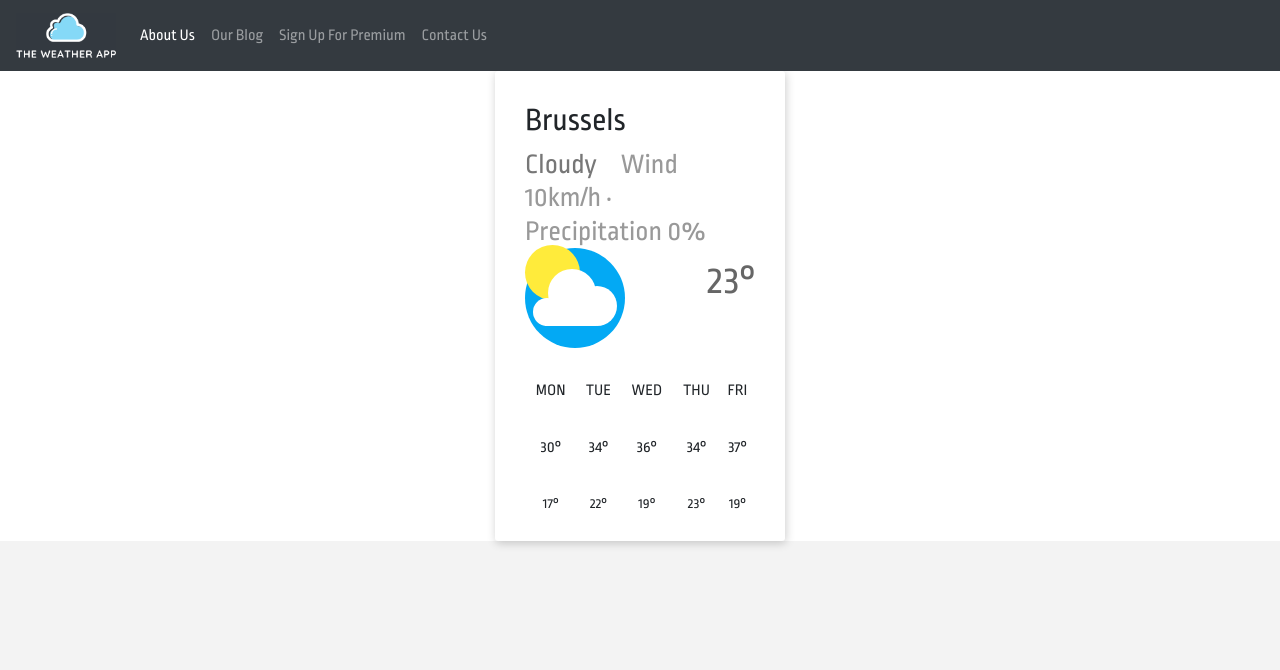
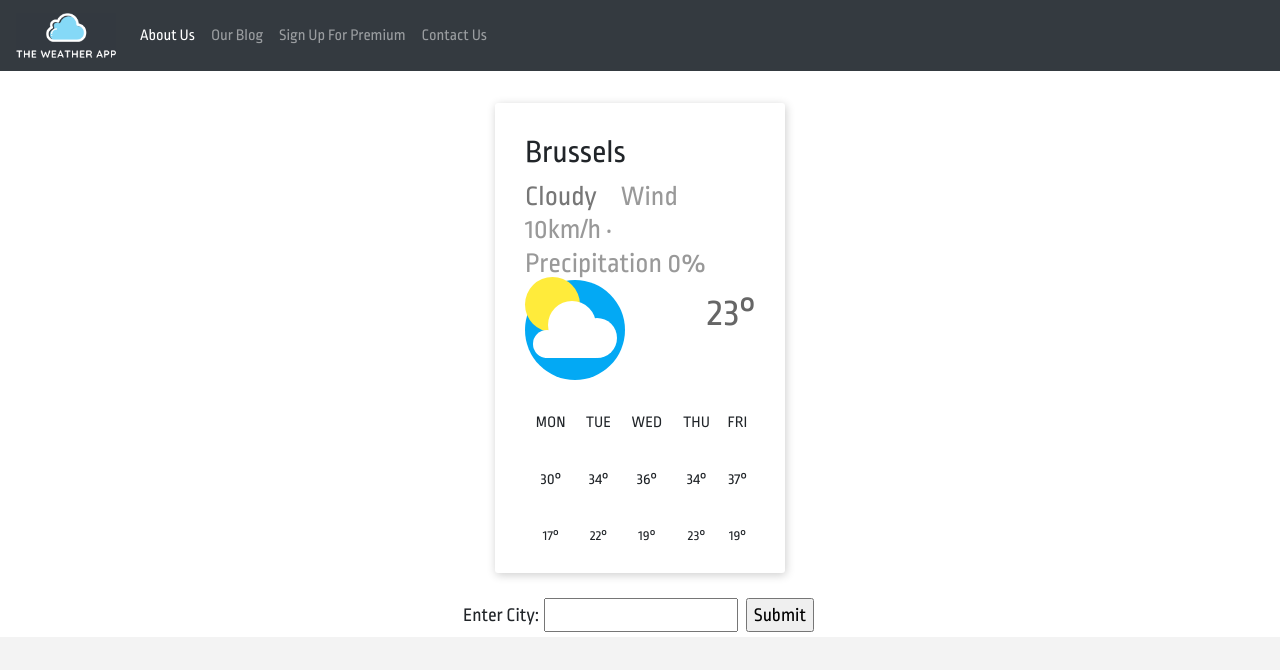
Before and after one commit to DigitalZenChen2017/Weather-Forecast-Application, a React (Create React App) app: page / in a window 1280 px wide. Shown: the top 670 px of the page. Built offline with nearby package versions, Linux system fonts and the light colour scheme; no server answers.

Commit message:
added input box and adjusted styling

```diff
--- a/src/App.js
+++ b/src/App.js
@@ -4,6 +4,7 @@ import Header from './components/layout/Header';
 import { BrowserRouter as Router } from 'react-router-dom';
 import WeatherContainer from './components/weatherCards/weatherContainer';
 import { OPEN_WEATHER_KEY } from './apiKey';
+import Form from './components/input/form';
 
 class App extends Component {
   state = {
@@ -15,11 +16,10 @@ class App extends Component {
   async componentDidMount() {
     await fetch(
       `http://api.openweathermap.org/data/2.5/forecast?q=${this.state.city},${this.state.countryCode}&mode=xml&appid=${OPEN_WEATHER_KEY}`
-    )
-      .then(response => response.text())
-      .then(data => {
-        document.getElementById('response').innerHTML = data;
-      });
+    ).then(response => response.text());
+    // .then(data => {
+    //   document.getElementById('response').innerHTML = data;
+    // });
   }
 
   render() {
@@ -28,7 +28,8 @@ class App extends Component {
         <div className="App">
           <Header />
           <WeatherContainer />
-          <p id="response"></p>
+          {/* <p id="response"></p> */}
+          <Form />
         </div>
       </Router>
     );
--- a/src/components/input/form.js
+++ b/src/components/input/form.js
@@ -1,9 +1,12 @@
-import React from 'react'
+import React from 'react';
+import styles from './formStyles.module.css';
 
 export default function form() {
   return (
-    <div>
-
-    </div>
-  )
+    <form className={styles.form}>
+      <label className={styles.label}>Enter City:</label>
+      <input type="text" name="city" />
+      <input className={styles.submit} type="submit" value="Submit" />
+    </form>
+  );
 }
--- /dev/null
+++ b/src/components/input/formStyles.module.css
@@ -0,0 +1,15 @@
+form {
+  display: block;
+  text-align: center;
+  font-size: larger;
+  margin-top: 1.4rem;
+}
+
+label,
+input {
+  margin: 0.3rem 0.3rem;
+}
+
+.submit {
+  margin: 0 0.5rem;
+}
--- a/src/components/weatherCards/weatherCardStyle.module.css
+++ b/src/components/weatherCards/weatherCardStyle.module.css
@@ -6,23 +6,13 @@ body {
 
 .card {
   margin: auto;
+  margin-top: 2rem;
   padding: 30px 30px;
   width: 290px;
   height: 470px;
   border-radius: 3px;
   background-color: #fff;
   box-shadow: 1px 2px 10px rgba(0, 0, 0, 0.2);
-  -webkit-animation: open 2s cubic-bezier(0.39, 0, 0.38, 1);
-}
-
-@-webkit-keyframes open {
-  from {
-    padding: 0 30px;
-    height: 0;
-  }
-  to {
-    height: 470px;
-  }
 }
 
 h1,
@@ -38,13 +28,11 @@ h1 {
   font-weight: 300;
   font-size: 6.59375em;
   line-height: 0.2em;
-  -webkit-animation: up 2s cubic-bezier(0.39, 0, 0.38, 1) 0.2s;
 }
 
 h2 {
   font-weight: 300;
   font-size: 2.25em;
-  -webkit-animation: up 2s cubic-bezier(0.39, 0, 0.38, 1);
 }
 
 h3 {
@@ -53,7 +41,6 @@ h3 {
   color: #777;
   font-weight: 400;
   font-size: 1em;
-  -webkit-animation: up 2s cubic-bezier(0.39, 0, 0.38, 1) 0.1s;
 }
 
 span {
@@ -77,7 +64,6 @@ span span {
   height: 100px;
   border-radius: 50%;
   background-color: #03a9f4;
-  -webkit-animation: up 2s cubic-bezier(0.39, 0, 0.38, 1) 0.2s;
 }
 
 .sun {
@@ -87,14 +73,12 @@ span span {
   height: 55px;
   border-radius: 50%;
   background-color: #ffeb3b;
-  -webkit-animation: up 2s cubic-bezier(0.39, 0, 0.38, 1) 0.5s;
 }
 
 .cloud {
   position: absolute;
   top: 60px;
   left: 30px;
-  -webkit-animation: up 2s cubic-bezier(0.39, 0, 0.38, 1) 0.7s;
 }
 
 .cloud:before,
@@ -135,7 +119,6 @@ tr:nth-child(1) td:nth-child(3),
 tr:nth-child(1) td:nth-child(4),
 tr:nth-child(1) td:nth-child(5) {
   padding-bottom: 32px;
-  -webkit-animation: up 2s cubic-bezier(0.39, 0, 0.38, 1) 0.7s;
 }
 
 tr:nth-child(2) td:nth-child(1),
@@ -144,7 +127,6 @@ tr:nth-child(2) td:nth-child(3),
 tr:nth-child(2) td:nth-child(4),
 tr:nth-child(2) td:nth-child(5) {
   padding-bottom: 7px;
-  -webkit-animation: up 2s cubic-bezier(0.39, 0, 0.38, 1) 0.9s;
 }
 
 tr:nth-child(3) td:nth-child(1),
@@ -153,7 +135,6 @@ tr:nth-child(3) td:nth-child(3),
 tr:nth-child(3) td:nth-child(4),
 tr:nth-child(3) td:nth-child(5) {
   padding-bottom: 7px;
-  -webkit-animation: up 2s cubic-bezier(0.39, 0, 0.38, 1) 0.9s;
 }
 
 tr:nth-child(2),
@@ -164,20 +145,3 @@ tr:nth-child(3) {
 tr:nth-child(3) {
   color: #999;
 }
-
-@-webkit-keyframes up {
-  0% {
-    opacity: 0;
-    -webkit-transform: translateY(15px);
-  }
-  50% {
-    opacity: 0;
-    -webkit-transform: translateY(15px);
-  }
-  99% {
-    -webkit-animation-play-state: paused;
-  }
-  100% {
-    opacity: 1;
-  }
-}
```
